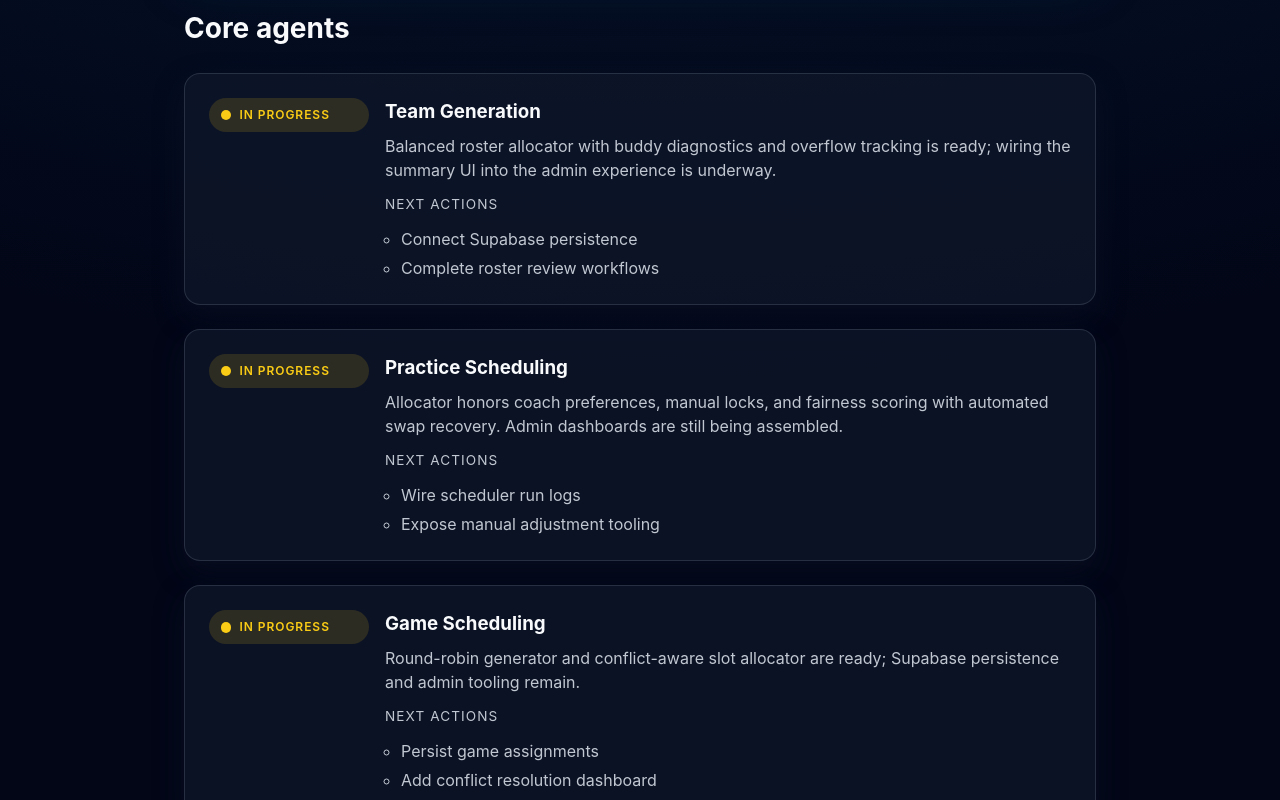
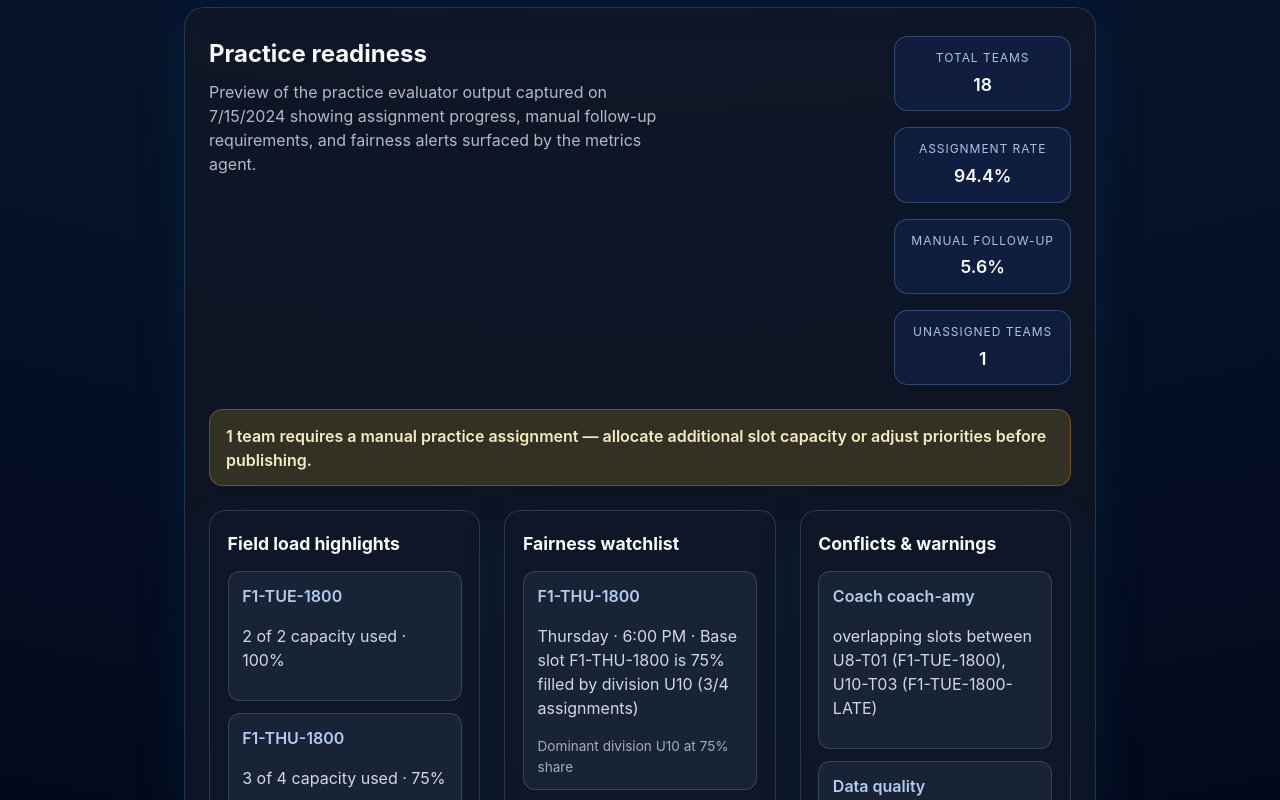
Before and after one commit to JoelA510/SquadLogic, a React (Vite) app in the folder frontend/: page / in a window 1280 px wide. Shown: the part 2120-2920 px from the top of the page. Built offline with nearby package versions, Linux system fonts and the light colour scheme.

Commit message:
feat(frontend): surface practice readiness snapshot

```diff
--- a/frontend/src/App.css
+++ b/frontend/src/App.css
@@ -84,6 +84,127 @@ body {
   background: rgba(var(--color-slate-900-rgb), 0.82);
   border: 1px solid rgba(var(--color-slate-400-rgb), 0.2);
   box-shadow: 0 22px 50px rgba(var(--color-blue-950-rgb), 0.45);
+}
+
+.practice-readiness {
+  margin-bottom: 3rem;
+  padding: 1.75rem 1.5rem 2rem;
+  border-radius: 1.25rem;
+  background: rgba(17, 24, 39, 0.82);
+  border: 1px solid rgba(96, 165, 250, 0.22);
+  box-shadow: 0 18px 42px rgba(8, 47, 73, 0.45);
+}
+
+.practice-readiness__header {
+  display: flex;
+  flex-wrap: wrap;
+  gap: 1.5rem;
+  justify-content: space-between;
+  align-items: flex-start;
+  margin-bottom: 1.5rem;
+}
+
+.practice-readiness__header h2 {
+  margin: 0 0 0.5rem;
+}
+
+.practice-readiness__header p {
+  margin: 0;
+  max-width: 460px;
+  color: rgba(var(--color-slate-200-rgb), 0.78);
+}
+
+.practice-readiness__grid {
+  display: grid;
+  grid-template-columns: repeat(auto-fit, minmax(150px, 1fr));
+  gap: 1rem;
+  margin: 0;
+}
+
+.practice-readiness__grid div {
+  background: rgba(30, 64, 175, 0.18);
+  border-radius: 0.85rem;
+  padding: 0.75rem 1rem;
+  border: 1px solid rgba(147, 197, 253, 0.25);
+  text-align: center;
+}
+
+.practice-readiness__grid dt {
+  font-size: 0.75rem;
+  text-transform: uppercase;
+  letter-spacing: 0.08em;
+  color: rgba(var(--color-blue-100-rgb), 0.88);
+  margin-bottom: 0.3rem;
+}
+
+.practice-readiness__grid dd {
+  margin: 0;
+  font-size: 1.1rem;
+  font-weight: 600;
+}
+
+.practice-readiness__alert {
+  margin: 0 0 1.5rem;
+  padding: 0.85rem 1rem;
+  border-radius: 0.85rem;
+  background: rgba(251, 191, 36, 0.16);
+  border: 1px solid rgba(245, 158, 11, 0.32);
+  color: rgba(254, 243, 199, 0.96);
+  font-weight: 600;
+}
+
+.practice-insights {
+  display: grid;
+  grid-template-columns: repeat(auto-fit, minmax(240px, 1fr));
+  gap: 1.5rem;
+}
+
+.practice-insights article {
+  background: rgba(var(--color-slate-900-rgb), 0.75);
+  border: 1px solid rgba(var(--color-slate-400-rgb), 0.24);
+  border-radius: 1rem;
+  padding: 1.25rem 1.1rem;
+  box-shadow: 0 12px 32px rgba(var(--color-blue-950-rgb), 0.35);
+}
+
+.practice-insights h3 {
+  margin-top: 0;
+  margin-bottom: 0.85rem;
+  font-size: 1.1rem;
+}
+
+.practice-insight-list {
+  list-style: none;
+  margin: 0;
+  padding: 0;
+  display: flex;
+  flex-direction: column;
+  gap: 0.75rem;
+}
+
+.practice-insight-list li {
+  padding: 0.75rem 0.85rem;
+  border-radius: 0.75rem;
+  background: rgba(30, 41, 59, 0.72);
+  border: 1px solid rgba(148, 163, 184, 0.25);
+  color: rgba(var(--color-slate-200-rgb), 0.92);
+}
+
+.practice-insight__title {
+  font-weight: 600;
+  margin-bottom: 0.3rem;
+  color: rgba(191, 219, 254, 0.92);
+}
+
+.practice-insight__meta {
+  margin: 0.35rem 0 0;
+  font-size: 0.85rem;
+  color: rgba(var(--color-slate-200-rgb), 0.7);
+}
+
+.practice-insight__empty {
+  margin: 0;
+  color: rgba(var(--color-slate-200-rgb), 0.72);
 }
 
 .team-overview__header {
--- a/frontend/src/App.jsx
+++ b/frontend/src/App.jsx
@@ -1,6 +1,7 @@
 import { useMemo } from 'react';
 import './App.css';
 import { teamSummarySnapshot } from './teamSummarySample.js';
+import { practiceReadinessSnapshot } from './practiceReadinessSample.js';
 
 const roadmapSections = [
   {
@@ -62,13 +63,33 @@ function App() {
   }, []);
 
   const { totals, divisions, generatedAt } = teamSummarySnapshot;
+  const practiceSummary = practiceReadinessSnapshot.summary;
+  const practiceGeneratedAt = practiceReadinessSnapshot.generatedAt;
 
   const formatPercent = (value) => `${Math.round((value ?? 0) * 100)}%`;
+  const formatPercentPrecise = (value) => {
+    const numeric = Number(value ?? 0);
+    if (!Number.isFinite(numeric) || numeric <= 0) {
+      return '0%';
+    }
+    const scaled = Math.round(numeric * 1000) / 10;
+    return `${Number.isInteger(scaled) ? scaled.toFixed(0) : scaled.toFixed(1)}%`;
+  };
   const formatList = (items) => (items.length > 0 ? items.join(', ') : 'None');
   const formatReasons = (reasons) =>
     Object.entries(reasons)
       .map(([reason, count]) => `${reason}: ${count}`)
       .join(', ');
+  const formatTime = (value) => {
+    if (!value) {
+      return 'unspecified time';
+    }
+    const date = new Date(value);
+    if (Number.isNaN(date.getTime())) {
+      return 'unspecified time';
+    }
+    return date.toLocaleTimeString([], { hour: 'numeric', minute: '2-digit' });
+  };
 
   return (
     <div className="app-shell">
@@ -194,6 +215,118 @@ function App() {
         </div>
       </section>
 
+      <section className="practice-readiness" aria-labelledby="practice-readiness-heading">
+        <header className="practice-readiness__header">
+          <div>
+            <h2 id="practice-readiness-heading">Practice readiness</h2>
+            <p>
+              Preview of the practice evaluator output captured on{' '}
+              {new Date(practiceGeneratedAt).toLocaleDateString()} showing assignment progress,
+              manual follow-up requirements, and fairness alerts surfaced by the metrics agent.
+            </p>
+          </div>
+          <dl className="practice-readiness__grid" aria-label="Practice metrics summary">
+            <div>
+              <dt>Total teams</dt>
+              <dd>{practiceSummary.totalTeams}</dd>
+            </div>
+            <div>
+              <dt>Assignment rate</dt>
+              <dd>{formatPercentPrecise(practiceSummary.assignmentRate)}</dd>
+            </div>
+            <div>
+              <dt>Manual follow-up</dt>
+              <dd>{formatPercentPrecise(practiceSummary.manualFollowUpRate)}</dd>
+            </div>
+            <div>
+              <dt>Unassigned teams</dt>
+              <dd>{practiceSummary.unassignedTeams}</dd>
+            </div>
+          </dl>
+        </header>
+
+        {practiceSummary.manualFollowUpRate > 0.05 && (
+          <p className="practice-readiness__alert" role="status">
+            {practiceSummary.unassignedTeams} team requires a manual practice assignment — allocate
+            additional slot capacity or adjust priorities before publishing.
+          </p>
+        )}
+
+        <div className="practice-insights">
+          <article>
+            <h3>Field load highlights</h3>
+            {practiceReadinessSnapshot.slotUtilization.length === 0 ? (
+              <p className="practice-insight__empty">No slot utilization data captured.</p>
+            ) : (
+              <ul className="practice-insight-list">
+                {practiceReadinessSnapshot.slotUtilization.map((slot) => (
+                  <li key={slot.slotId}>
+                    <div className="practice-insight__title">{slot.slotId}</div>
+                    <p>
+                      {slot.assignedCount} of {slot.capacity} capacity used ·{' '}
+                      {slot.utilization === null
+                        ? 'utilization unavailable'
+                        : `${formatPercentPrecise(slot.utilization)}`}
+                    </p>
+                  </li>
+                ))}
+              </ul>
+            )}
+          </article>
+
+          <article>
+            <h3>Fairness watchlist</h3>
+            {practiceReadinessSnapshot.fairnessConcerns.length === 0 ? (
+              <p className="practice-insight__empty">No dominant division patterns detected.</p>
+            ) : (
+              <ul className="practice-insight-list">
+                {practiceReadinessSnapshot.fairnessConcerns.map((concern) => (
+                  <li key={concern.baseSlotId}>
+                    <div className="practice-insight__title">{concern.baseSlotId}</div>
+                    <p>
+                      {concern.day ?? 'Unknown day'} · {formatTime(concern.representativeStart)} ·{' '}
+                      {concern.message}
+                    </p>
+                    <p className="practice-insight__meta">
+                      Dominant division {concern.dominantDivision} at{' '}
+                      {formatPercentPrecise(concern.dominantShare)} share
+                    </p>
+                  </li>
+                ))}
+              </ul>
+            )}
+          </article>
+
+          <article>
+            <h3>Conflicts & warnings</h3>
+            {practiceReadinessSnapshot.coachConflicts.length === 0 &&
+            practiceReadinessSnapshot.dataQualityWarnings.length === 0 ? (
+              <p className="practice-insight__empty">No conflicts detected in the latest run.</p>
+            ) : (
+              <ul className="practice-insight-list">
+                {practiceReadinessSnapshot.coachConflicts.map((conflict, index) => (
+                  <li key={`conflict-${conflict.coachId}-${index}`}>
+                    <div className="practice-insight__title">Coach {conflict.coachId}</div>
+                    <p>
+                      {conflict.reason} between{' '}
+                      {conflict.teams
+                        .map((team) => `${team.teamId} (${team.slotId})`)
+                        .join(', ')}
+                    </p>
+                  </li>
+                ))}
+                {practiceReadinessSnapshot.dataQualityWarnings.map((warning, index) => (
+                  <li key={`warning-${index}`}>
+                    <div className="practice-insight__title">Data quality</div>
+                    <p>{warning}</p>
+                  </li>
+                ))}
+              </ul>
+            )}
+          </article>
+        </div>
+      </section>
+
       <section aria-labelledby="roadmap-heading" className="roadmap-section">
         <h2 id="roadmap-heading">Core agents</h2>
         <ul className="roadmap-list">
--- /dev/null
+++ b/frontend/src/practiceReadinessSample.js
@@ -0,0 +1,41 @@
+export const practiceReadinessSnapshot = {
+  generatedAt: '2024-07-15T12:10:00Z',
+  summary: {
+    totalTeams: 18,
+    assignedTeams: 17,
+    unassignedTeams: 1,
+    assignmentRate: 0.9444,
+    manualFollowUpRate: 0.0556,
+  },
+  slotUtilization: [
+    { slotId: 'F1-TUE-1800', utilization: 1, capacity: 2, assignedCount: 2 },
+    { slotId: 'F1-THU-1800', utilization: 0.75, capacity: 4, assignedCount: 3 },
+    { slotId: 'F2-WED-1700', utilization: 0.5, capacity: 2, assignedCount: 1 },
+  ],
+  fairnessConcerns: [
+    {
+      baseSlotId: 'F1-THU-1800',
+      day: 'Thursday',
+      representativeStart: '2024-08-22T18:00:00Z',
+      dominantDivision: 'U10',
+      dominantShare: 0.75,
+      totalAssigned: 3,
+      totalCapacity: 4,
+      message:
+        'Base slot F1-THU-1800 is 75% filled by division U10 (3/4 assignments)',
+    },
+  ],
+  coachConflicts: [
+    {
+      coachId: 'coach-amy',
+      reason: 'overlapping slots',
+      teams: [
+        { teamId: 'U8-T01', slotId: 'F1-TUE-1800' },
+        { teamId: 'U10-T03', slotId: 'F1-TUE-1800-LATE' },
+      ],
+    },
+  ],
+  dataQualityWarnings: [
+    'Slot F2-WED-1700 missing preferred day metadata; defaulted to unknown.',
+  ],
+};
```
Also changed, not shown: 1 other file (tests, documents, lock files or other folders).
